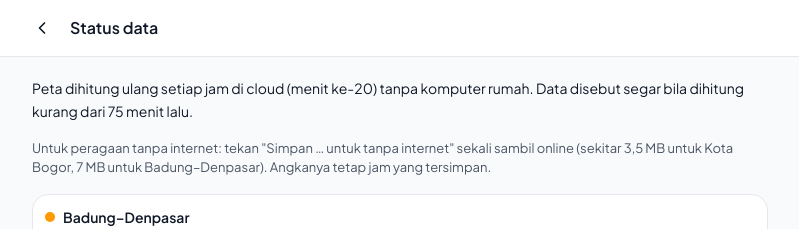
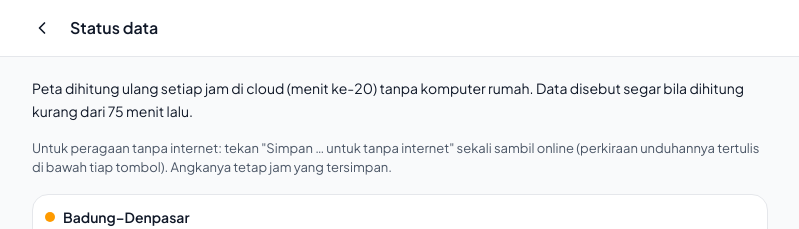
Before and after one commit to Tristan-tech-ai/Breeva, a React (Vite) app: page /status in a window 1280 px wide. Shown: the top 229 px of the page, without its empty margins (240-1039 px from the left). Built offline with nearby package versions, Linux system fonts and the light colour scheme; no server answers.

Commit message:
fix(status): the intro points at the per-region download estimate instead of fixed sizes

```diff
--- a/src/pages/StatusPage.tsx
+++ b/src/pages/StatusPage.tsx
@@ -86,7 +86,7 @@ export default function StatusPage() {
           dari {FRESH_MINUTES} menit lalu.
         </p>
         <p className="text-[13px] text-gray-600 dark:text-gray-400">
-          Untuk peragaan tanpa internet: tekan "Simpan … untuk tanpa internet" sekali sambil online (sekitar 3,5 MB untuk Kota Bogor, 7 MB untuk Badung–Denpasar).
+          Untuk peragaan tanpa internet: tekan "Simpan … untuk tanpa internet" sekali sambil online (perkiraan unduhannya tertulis di bawah tiap tombol).
           Angkanya tetap jam yang tersimpan.
         </p>
         <ul className="space-y-2">
```
Also changed, not shown: 1 other file (tests, documents, lock files or other folders).
